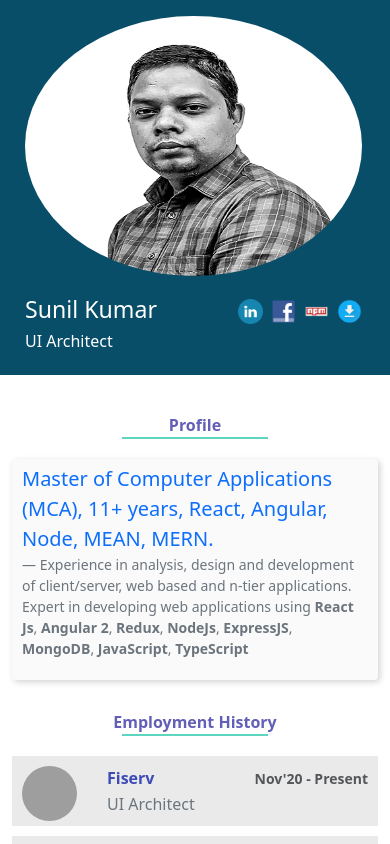
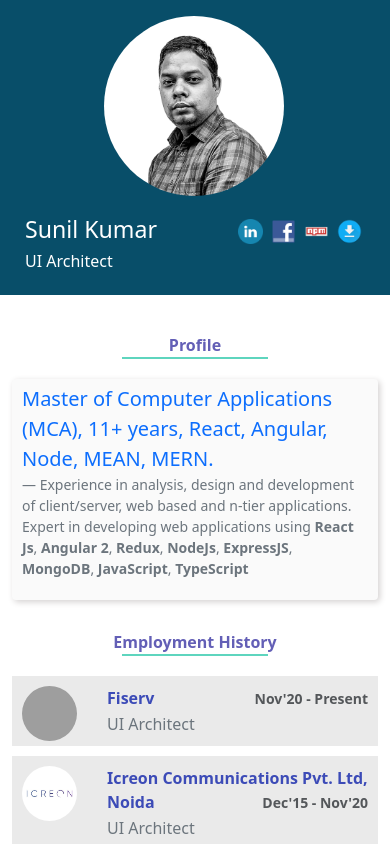
Before and after one commit to skumar-mca/profile, a React (Create React App) app: page / in a window 390 px wide. Shown: the top 844 px of the page. Built offline with nearby package versions, Linux system fonts and the light colour scheme; grey boxes are pictures that could not be loaded.

Commit message:
Center aligned profile image on mo

```diff
--- a/public/index.html
+++ b/public/index.html
@@ -14,7 +14,9 @@
 
 <body>
   <noscript>You need to enable JavaScript to run this app.</noscript>
-  <div id="root"></div>
+  <div id="root">
+    Loading profile...
+  </div>
 </body>
 
 </html>
--- a/src/components/header-section/header.css
+++ b/src/components/header-section/header.css
@@ -9,9 +9,12 @@
         top: 0;
         left: 0;
         right: 0;
-        width: 100%;
-        height: 260px;
+        width: 180px;
+        height: 180px;
         margin-bottom: 20px;
+    }
+    .profile-img-container {
+        text-align: center;
     }
 }
 
```
